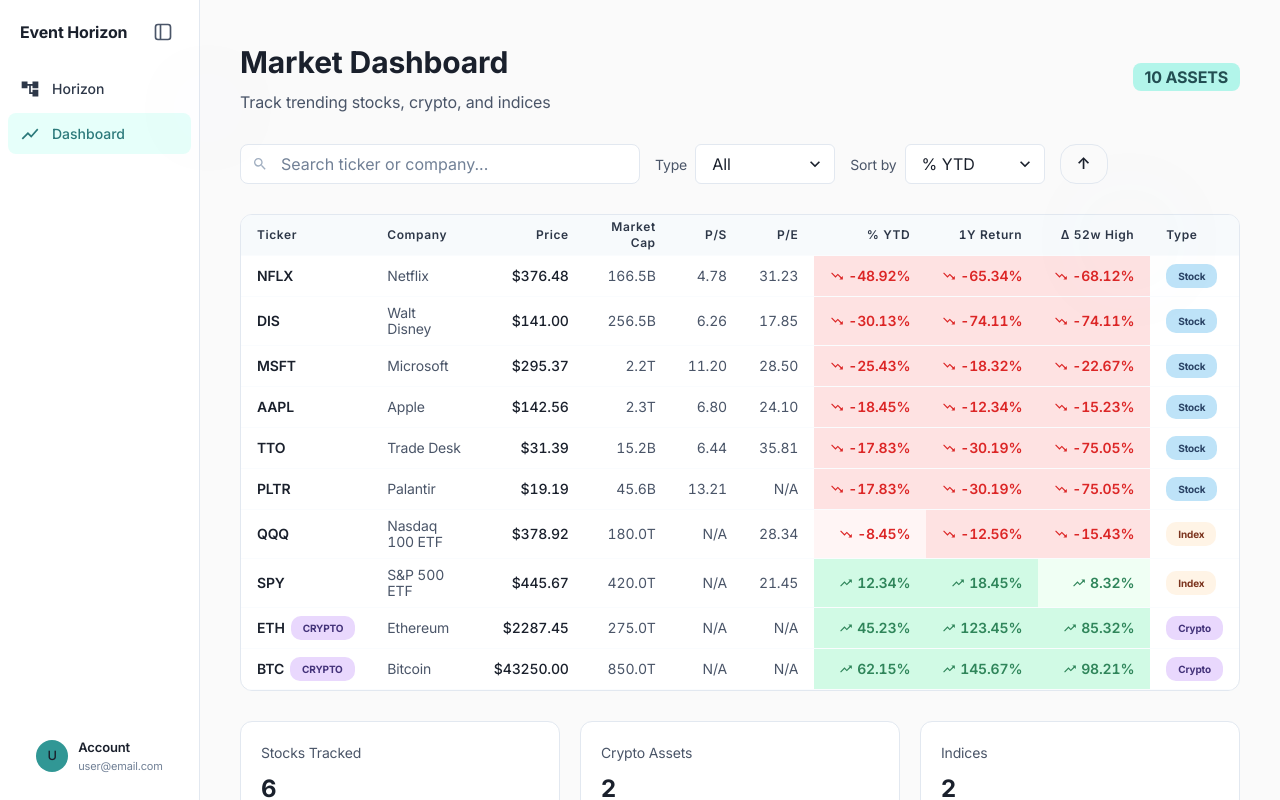
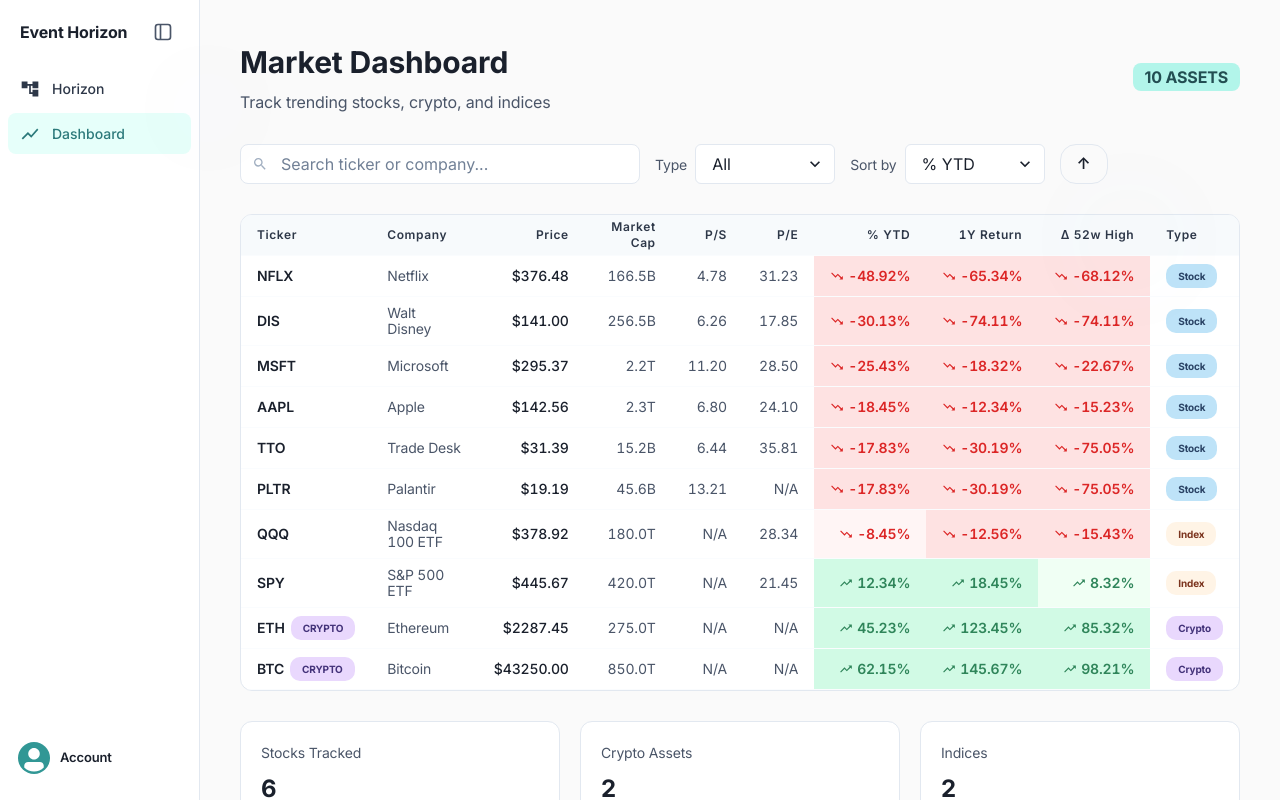
Before and after one commit to EventHorizon6626/FE, a React (Create React App) app: page /dashboard in a window 1280 px wide. Built offline with nearby package versions, Linux system fonts and the light colour scheme; no server answers.

Commit message:
improve UI

```diff
--- a/src/components/layout/EventHorizonLayout.jsx
+++ b/src/components/layout/EventHorizonLayout.jsx
@@ -29,6 +29,8 @@
 import { useLocation, useNavigate } from 'react-router-dom';
 import { useState } from 'react';
 import { SidebarToggleIcon } from './SidebarToggleIcon';
+import { useAuth } from 'context/AuthContext';
+import { IDshorten } from 'utils'
 
 const SidebarItem = ({ icon, label, onClick, isActive, isCollapsed, onExpand }) => {
   const handleClick = () => {
@@ -89,13 +91,17 @@
 };
 
 const AccountMenu = ({ isCollapsed }) => {
+  const { user = {}, logout } = useAuth();
+
+  const {
+    email = '',
+    name = '',
+    avatar = '',
+  } = user || {};
   const navigate = useNavigate();
 
   const handleLogout = () => {
-    // Clear any auth tokens
-    localStorage.removeItem('token');
-    // Navigate to sign in
-    navigate('/auth/sign-in');
+    logout()
   };
 
   return (
@@ -111,17 +117,17 @@
         >
           {isCollapsed ? (
             <Flex justify="center">
-              <Avatar size="sm" name="User" bg="teal.500" />
+              <Avatar src={avatar} size="sm" name={name || email} bg="teal.500" />
             </Flex>
           ) : (
-            <HStack spacing="10px">
-              <Avatar size="sm" name="User" bg="teal.500" />
+            <HStack spacing="10px" w="full" >
+              <Avatar src={avatar} size="sm" name={name || email} bg="teal.500" />
               <VStack align="start" spacing="0" flex="1">
                 <Text fontSize="13px" fontWeight="600" color="gray.800">
                   Account
                 </Text>
                 <Text fontSize="11px" color="gray.500">
-                  user@email.com
+                  {IDshorten(email)}
                 </Text>
               </VStack>
             </HStack>
@@ -256,10 +262,10 @@
       </VStack>
 
       {/* Bottom Section */}
-      <VStack spacing="8px" w="full" px="8px">
+      <VStack spacing="8px" w="full" px="8px" >
         <Box
           cursor="pointer"
-          onClick={isCollapsed ? handleExpand : undefined}
+          onClick={isCollapsed ? handleExpand : undefined} w="full"
         >
           <AccountMenu isCollapsed={isCollapsed} />
         </Box>
@@ -328,7 +334,7 @@
               navigate={navigate}
               currentPath={location.pathname}
               isCollapsed={false}
-              onToggleCollapse={() => {}}
+              onToggleCollapse={() => { }}
             />
           </DrawerBody>
         </DrawerContent>
--- a/src/utils/index.js
+++ b/src/utils/index.js
@@ -1,4 +1,4 @@
-export const IDshorten = (id) => {
+export const IDshorten = (id, length = 8) => {
   if (!id || typeof id !== 'string') return '';
-  return id.length > 8 ? `${id.slice(0, 4)}...${id.slice(-4)}` : id;
+  return id.length > length ? `${id.slice(0, 4)}...${id.slice(-4)}` : id;
 };
--- a/src/views/admin/profile/index.jsx
+++ b/src/views/admin/profile/index.jsx
@@ -37,7 +37,6 @@
     createdAt = '',
     has2fa = false,
   } = user || {};
-
   const InfoRow = ({ icon, label, value, action }) => (
     <HStack justify="space-between" w="full" py="12px">
       <HStack spacing="12px">
```
